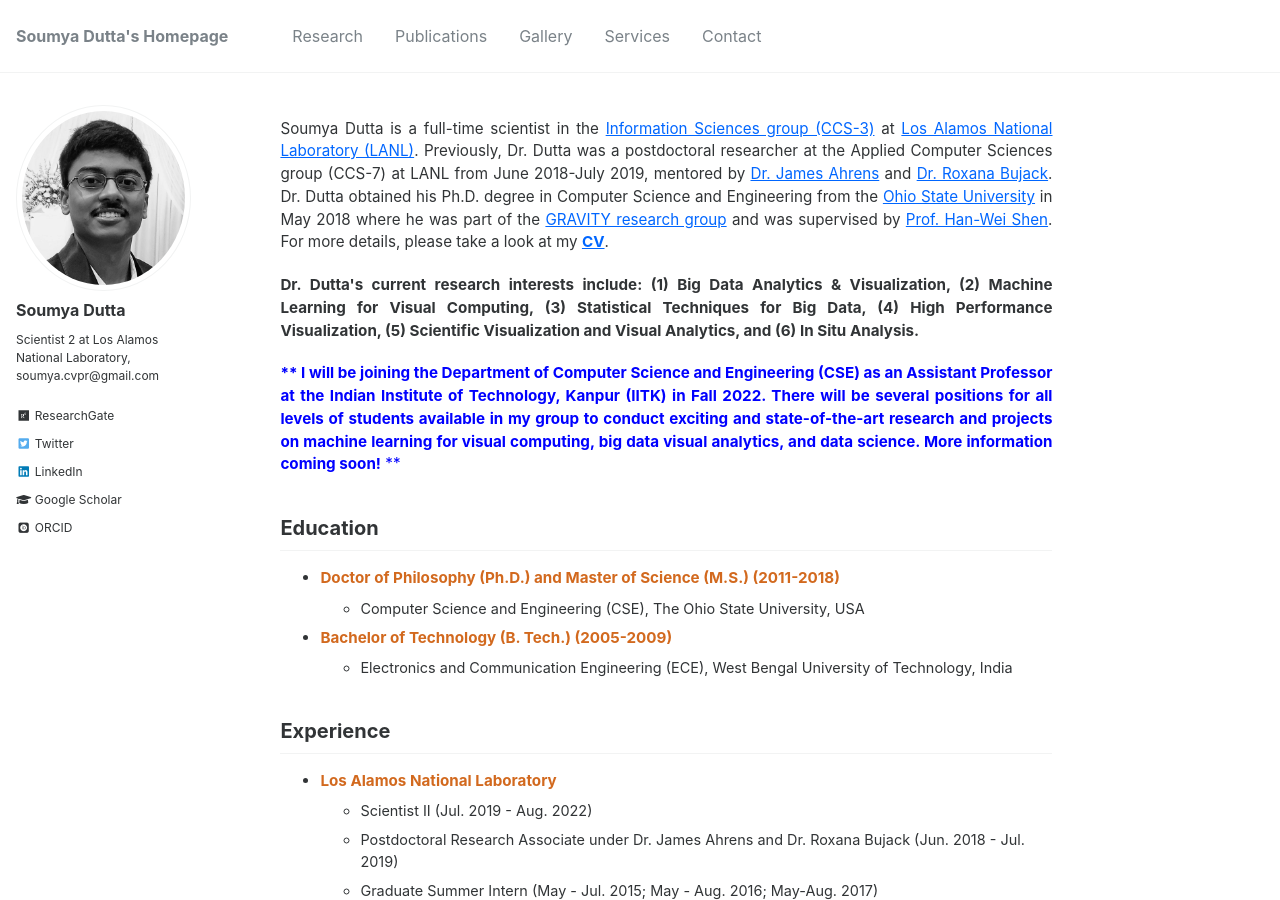
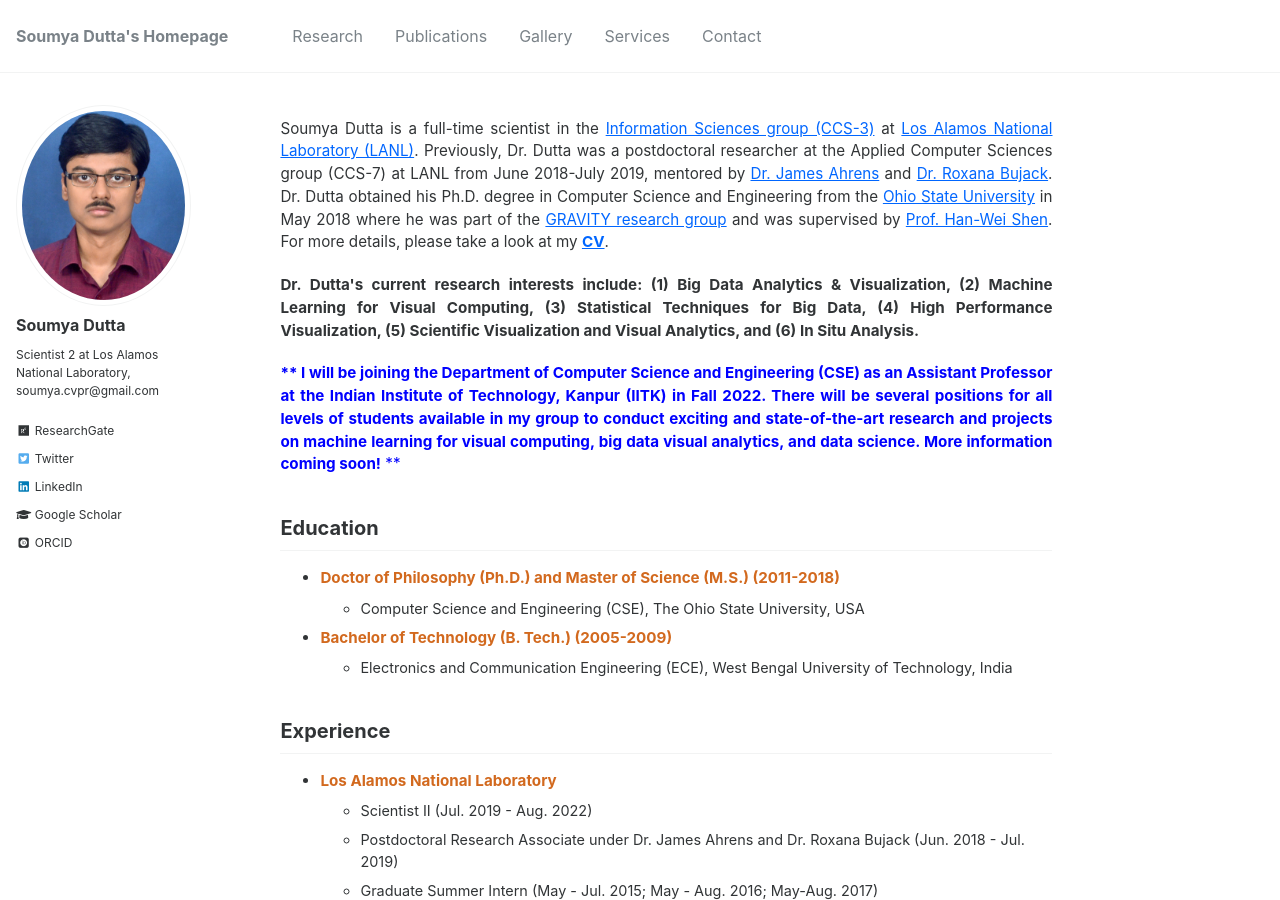
Before and after one commit to soumyadutta-cse/soumyadutta-cse.github.io, a Jekyll site: the page built from _pages/about.md, in a window 1280 px wide and 900 px high. Built offline with Jekyll 4.4.1, drawn with Linux system fonts in a browser that asks for light colours; some web fonts are replaced.

Commit message:
changing profile picture

```diff
--- a/_config.yml
+++ b/_config.yml
@@ -81,7 +81,7 @@ analytics:
 # Site Author
 author:
   name             : "Soumya Dutta"
-  avatar           : "sdutta_BW.png"
+  avatar           : "soumya_new.png"
   bio              : "Scientist 2 at Los Alamos National Laboratory, soumya.cvpr@gmail.com"
   location         :
   employer         :
```
Also changed, not shown: images/soumya_new.png (added).
